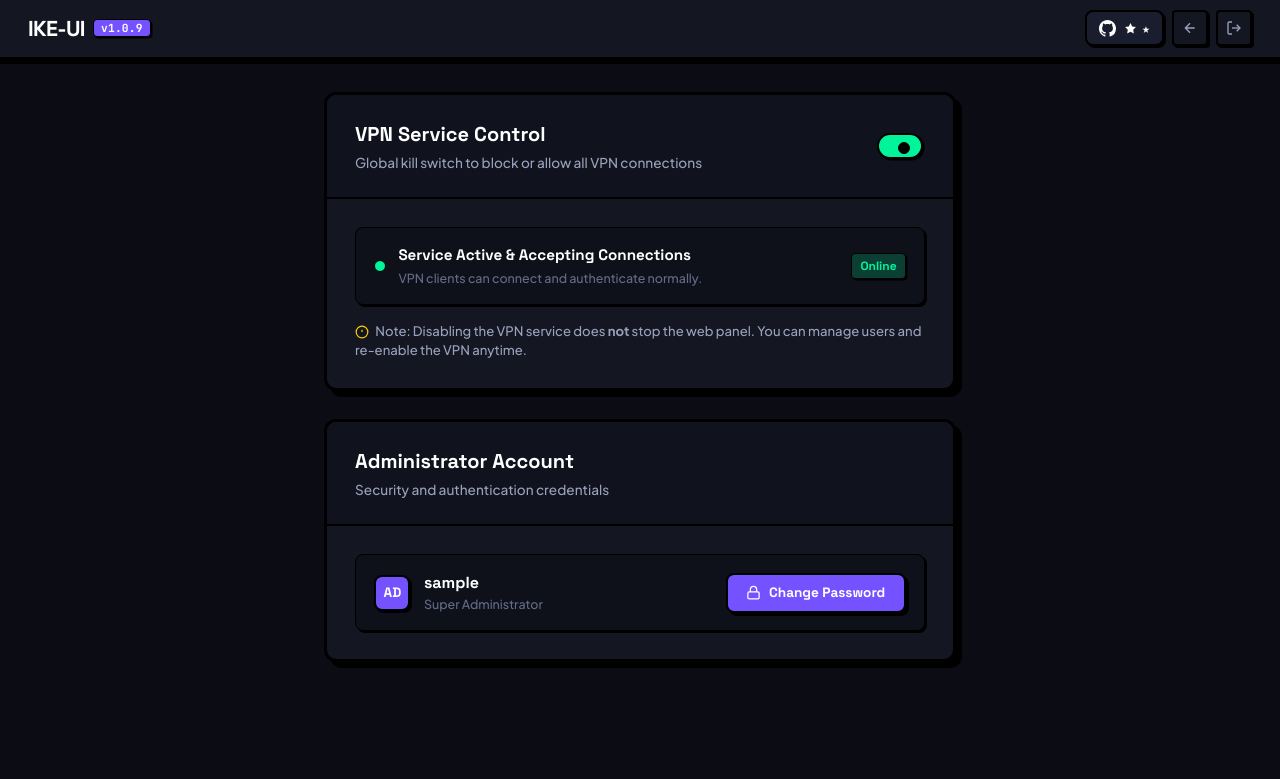
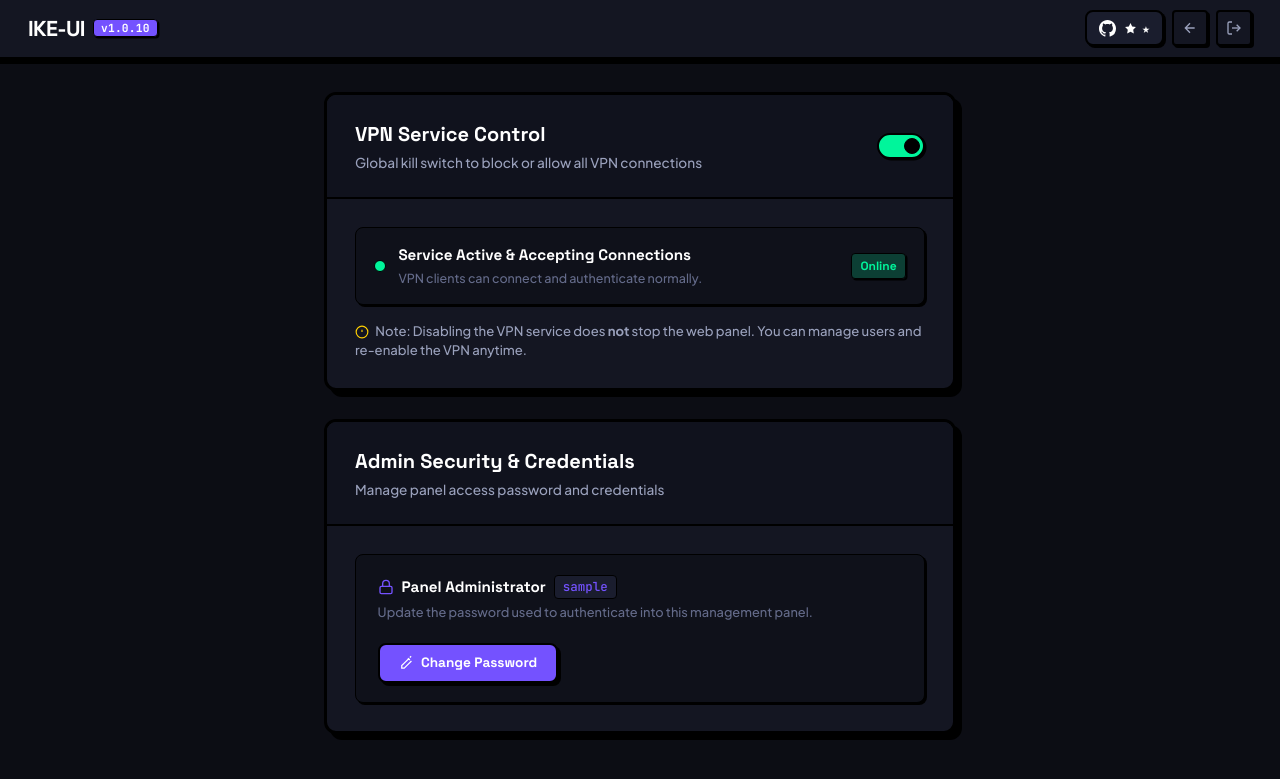
Before and after one commit to MehranPNG/IKE-UI, a Flask app: page /settings in a window 1280 px wide. Shown: the top 779 px of the page. Run offline with Flask 3, Linux system fonts and the light colour scheme; the visitor is signed in with stand-in values (Sample User, id 1).

Commit message:
feat(settings): add 2-step confirmation for kill switch, refine switch styles and admin card (v1.0.10)

```diff
--- a/panel/app.py
+++ b/panel/app.py
@@ -54,7 +54,7 @@ def get_persistent_secret_key():
             continue
     return new_key
 
-APP_VERSION = "1.0.9"
+APP_VERSION = "1.0.10"
 
 app = Flask(
     __name__,
--- a/panel/static/style.css
+++ b/panel/static/style.css
@@ -484,8 +484,9 @@ body.modal-open {
     content: "";
     height: 12px;
     width: 12px;
-    left: 3px;
-    bottom: 3px;
+    left: 2px;
+    top: 50%;
+    transform: translateY(-50%);
     background-color: #646b8a;
     border-radius: 50%;
     border: 1px solid var(--border-dark);
@@ -497,7 +498,7 @@ body.modal-open {
 }
 
 .switch-toggle input:checked + .switch-slider::before {
-    transform: translateX(16px);
+    transform: translateY(-50%) translateX(16px);
     background-color: #000000;
 }
 
@@ -513,6 +514,81 @@ body.modal-open {
 
 .switch-toggle.disabled,
 .switch-toggle input:disabled + .switch-slider {
+    opacity: 0.5;
+    cursor: not-allowed;
+    pointer-events: none;
+}
+
+/* Large Control Card Toggle Switch */
+.switch-toggle-lg {
+    position: relative;
+    display: inline-flex;
+    align-items: center;
+    width: 48px;
+    height: 26px;
+    cursor: pointer;
+    flex-shrink: 0;
+    user-select: none;
+    vertical-align: middle;
+}
+
+.switch-toggle-lg input {
+    opacity: 0;
+    width: 0;
+    height: 0;
+    position: absolute;
+    margin: 0;
+    pointer-events: none;
+}
+
+.switch-toggle-lg .switch-slider {
+    position: absolute;
+    top: 0;
+    left: 0;
+    right: 0;
+    bottom: 0;
+    background-color: #1a1d2e;
+    border: var(--border-width) solid var(--border-dark);
+    border-radius: 26px;
+    transition: background-color 0.18s ease, border-color 0.18s ease, box-shadow 0.18s ease, transform 0.12s ease;
+    box-shadow: 1.5px 1.5px 0px #000000;
+}
+
+.switch-toggle-lg .switch-slider::before {
+    position: absolute;
+    content: "";
+    height: 16px;
+    width: 16px;
+    left: 3px;
+    top: 50%;
+    transform: translateY(-50%);
+    background-color: #646b8a;
+    border-radius: 50%;
+    border: 1.5px solid var(--border-dark);
+    transition: transform 0.18s cubic-bezier(0.4, 0, 0.2, 1), background-color 0.18s ease;
+}
+
+.switch-toggle-lg input:checked + .switch-slider {
+    background-color: var(--success);
+}
+
+.switch-toggle-lg input:checked + .switch-slider::before {
+    transform: translateY(-50%) translateX(22px);
+    background-color: #000000;
+}
+
+.switch-toggle-lg:hover .switch-slider {
+    transform: translate(-1px, -1px);
+    box-shadow: var(--shadow-sm);
+}
+
+.switch-toggle-lg:active .switch-slider {
+    transform: translate(1px, 1px);
+    box-shadow: none;
+}
+
+.switch-toggle-lg.disabled,
+.switch-toggle-lg input:disabled + .switch-slider {
     opacity: 0.5;
     cursor: not-allowed;
     pointer-events: none;
--- a/panel/templates/settings.html
+++ b/panel/templates/settings.html
@@ -60,9 +60,9 @@
                         <h2>VPN Service Control</h2>
                         <p>Global kill switch to block or allow all VPN connections</p>
                     </div>
-                    <label class="switch-toggle" style="width: 46px; height: 26px;">
-                        <input type="checkbox" id="vpnStatusToggle" {% if vpn_enabled %}checked{% endif %} onchange="toggleVpnService(this)">
-                        <span class="switch-slider" style="border-radius: 26px;"></span>
+                    <label class="switch-toggle-lg">
+                        <input type="checkbox" id="vpnStatusToggle" {% if vpn_enabled %}checked{% endif %} onchange="onVpnToggleChange(this)">
+                        <span class="switch-slider"></span>
                     </label>
                 </div>
                 <div class="card-body">
@@ -90,26 +90,31 @@
                 </div>
             </div>
 
-            <!-- Administrator Account Card -->
+            <!-- Admin Security & Credentials Card -->
             <div class="card settings-card">
                 <div class="card-header">
-                    <h2>Administrator Account</h2>
-                    <p>Security and authentication credentials</p>
+                    <h2>Admin Security & Credentials</h2>
+                    <p>Manage panel access password and credentials</p>
                 </div>
                 <div class="card-body">
-                    <div style="display: flex; justify-content: space-between; align-items: center; flex-wrap: wrap; gap: 1rem; padding: 1rem 1.15rem; background: #0f111a; border: 1.5px solid var(--border-dark); border-radius: var(--radius-md); box-shadow: var(--shadow-xs);">
-                        <div style="display: flex; align-items: center; gap: 0.85rem;">
-                            <div class="user-avatar" style="background: var(--primary);">AD</div>
-                            <div>
-                                <div style="font-family: var(--font-heading); font-size: 1rem; font-weight: 700; color: #ffffff;">{{ current_admin }}</div>
-                                <div style="font-size: 0.78rem; color: var(--text-muted);">Super Administrator</div>
+                    <div style="display: flex; justify-content: space-between; align-items: center; flex-wrap: wrap; gap: 1.25rem; padding: 1.2rem 1.35rem; background: #0f111a; border: 1.5px solid var(--border-dark); border-radius: var(--radius-md); box-shadow: var(--shadow-xs);">
+                        <div>
+                            <div style="display: flex; align-items: center; gap: 0.5rem; margin-bottom: 0.25rem;">
+                                <svg width="16" height="16" viewBox="0 0 24 24" fill="none" stroke="currentColor" stroke-width="2" style="color: var(--primary);">
+                                    <rect x="3" y="11" width="18" height="11" rx="2" ry="2"/>
+                                    <path d="M7 11V7a5 5 0 0 1 10 0v4"/>
+                                </svg>
+                                <span style="font-family: var(--font-heading); font-size: 0.95rem; font-weight: 700; color: #ffffff;">Panel Administrator</span>
+                                <span style="font-family: var(--font-mono); font-size: 0.78rem; background: #1a1d2e; color: var(--primary); padding: 2px 8px; border-radius: var(--radius-sm); border: 1px solid var(--border-dark);">{{ current_admin }}</span>
+                            </div>
+                            <div style="font-size: 0.8rem; color: var(--text-muted);">
+                                Update the password used to authenticate into this management panel.
                             </div>
                         </div>
 
                         <button type="button" class="btn btn-primary" onclick="openPasswordModal()">
                             <svg width="15" height="15" viewBox="0 0 24 24" fill="none" stroke="currentColor" stroke-width="2">
-                                <rect x="3" y="11" width="18" height="11" rx="2" ry="2"/>
-                                <path d="M7 11V7a5 5 0 0 1 10 0v4"/>
+                                <path d="M21 2l-2 2m-1.5 1.5L10 13l-4 4v4h4l4-4 7.5-7.5M16 5l3 3"/>
                             </svg>
                             Change Password
                         </button>
@@ -117,6 +122,25 @@
                 </div>
             </div>
         </main>
+    </div>
+
+    <!-- Confirm Disable VPN Modal -->
+    <div id="confirmVpnModal" class="modal">
+        <div class="modal-content confirm-modal-content">
+            <div class="confirm-icon-danger">
+                <svg width="28" height="28" viewBox="0 0 24 24" fill="none" stroke="currentColor" stroke-width="2.5">
+                    <path d="M10.29 3.86L1.82 18a2 2 0 0 0 1.71 3h16.94a2 2 0 0 0 1.71-3L13.71 3.86a2 2 0 0 0-3.42 0z"/>
+                    <line x1="12" y1="9" x2="12" y2="13"/>
+                    <line x1="12" y1="17" x2="12.01" y2="17"/>
+                </svg>
+            </div>
+            <h4>Disable VPN Service?</h4>
+            <p>This will immediately terminate all active VPN client connections and block any new connections until re-enabled.<br><br>The web management panel will remain accessible.</p>
+            <div class="modal-footer" style="justify-content: center; gap: 0.85rem; margin-top: 1.25rem;">
+                <button type="button" class="btn btn-secondary" onclick="cancelVpnToggle()">Cancel</button>
+                <button type="button" class="btn btn-danger" id="btnConfirmDisableVpn" onclick="executeVpnToggle(false)">Disable Service</button>
+            </div>
+        </div>
     </div>
 
     <!-- Change Password Modal -->
@@ -194,10 +218,36 @@
             }, 200);
         }
 
-        // Toggle VPN Service
-        async function toggleVpnService(checkbox) {
-            const desiredState = checkbox.checked;
-            checkbox.disabled = true;
+        // Toggle VPN Service Flow with 2-Step Confirmation
+        function onVpnToggleChange(checkbox) {
+            if (!checkbox.checked) {
+                // User is attempting to turn OFF -> Revert switch state immediately & show confirmation modal
+                checkbox.checked = true;
+                openConfirmVpnModal();
+            } else {
+                // User is turning ON -> Proceed directly
+                executeVpnToggle(true);
+            }
+        }
+
+        function openConfirmVpnModal() {
+            document.getElementById('confirmVpnModal').style.display = 'flex';
+            document.body.classList.add('modal-open');
+        }
+
+        function cancelVpnToggle() {
+            document.getElementById('confirmVpnModal').style.display = 'none';
+            document.body.classList.remove('modal-open');
+            const toggle = document.getElementById('vpnStatusToggle');
+            if (toggle) toggle.checked = true;
+        }
+
+        async function executeVpnToggle(targetState) {
+            document.getElementById('confirmVpnModal').style.display = 'none';
+            document.body.classList.remove('modal-open');
+
+            const toggle = document.getElementById('vpnStatusToggle');
+            if (toggle) toggle.disabled = true;
 
             try {
                 const response = await fetch('/settings/toggle-vpn', {
@@ -210,18 +260,18 @@
                 const res = await response.json();
 
                 if (res.success) {
-                    checkbox.checked = res.vpn_enabled;
+                    if (toggle) toggle.checked = res.vpn_enabled;
                     updateVpnUI(res.vpn_enabled);
                     showToast(res.message, res.vpn_enabled ? 'success' : 'warning', 3000);
                 } else {
                     throw new Error(res.error || 'Failed to toggle VPN service');
                 }
             } catch (err) {
-                checkbox.checked = !desiredState;
-                updateVpnUI(!desiredState);
+                if (toggle) toggle.checked = !targetState;
+                updateVpnUI(!targetState);
                 showToast(err.message || 'Connection error with server.', 'error');
             } finally {
-                checkbox.disabled = false;
+                if (toggle) toggle.disabled = false;
             }
         }
 
@@ -259,6 +309,7 @@
 
         window.onclick = function(event) {
             if (event.target == document.getElementById('passwordModal')) closePasswordModal();
+            if (event.target == document.getElementById('confirmVpnModal')) cancelVpnToggle();
         }
 
         // Form Validation & Submit
```
Also changed, not shown: README.md, 1 other file.
